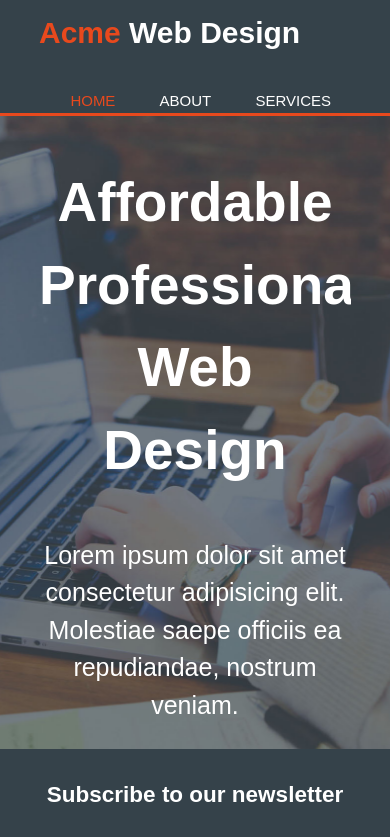
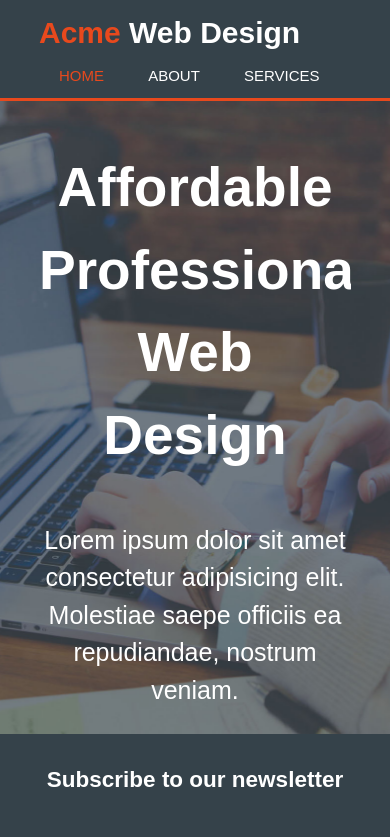
Before and after one commit to biswajitsharmack/FrontEndTask, a plain HTML site: page index.html in a window 390 px wide. Shown: the top 837 px of the page. Drawn offline with Linux system fonts and the light colour scheme.

Commit message:
fixed some responsiveness errors

```diff
--- a/css/style2.css
+++ b/css/style2.css
@@ -170,7 +170,7 @@ footer {
 /*styling for services page ends here*/
 
 /*making all the components responsive*/
-@media (max-width: 700px) {
+@media (max-width: 750px) {
   .header-wrapper {
     display: grid;
     grid-template-columns: 1fr;
@@ -214,4 +214,9 @@ footer {
     color: white;
     margin-top: 0;
   }
+  .header-wrapper #navbar {
+    justify-self: start;
+    margin: 0;
+    padding-bottom: 10px;
+  }
 }
```
